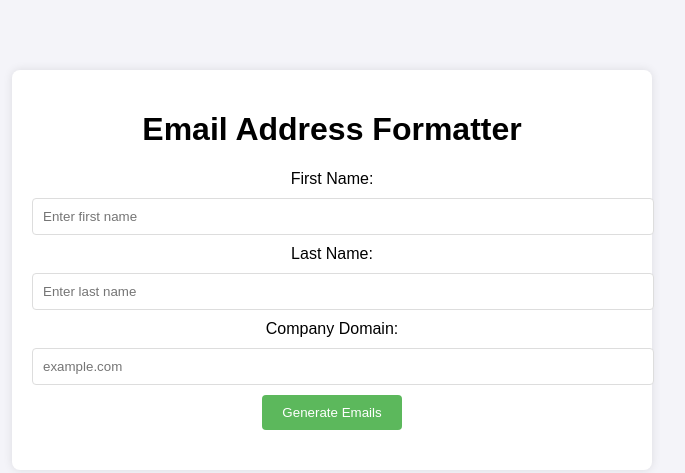
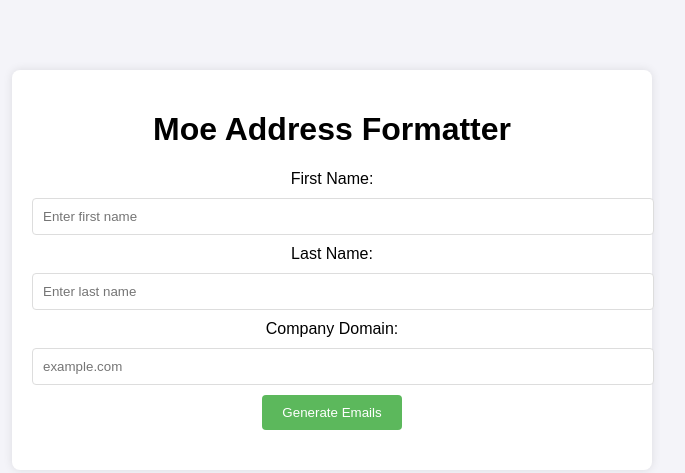
Before and after one commit to zlabij/Eamil-Tester, a plain HTML site: page index.html in a window 1280 px wide. Shown: the whole page, without its empty margins (308-993 px from the left). Drawn offline with Linux system fonts and the light colour scheme.

Commit message:
Update index.html

```diff
--- a/index.html
+++ b/index.html
@@ -50,7 +50,7 @@
 <body>
 
 <div class="container">
-    <h1>Email Address Formatter</h1>
+    <h1> Moe Address Formatter</h1>
     <form id="email-form">
         <label for="first-name">First Name:</label>
         <input type="text" id="first-name" name="first-name" required placeholder="Enter first name">
```
